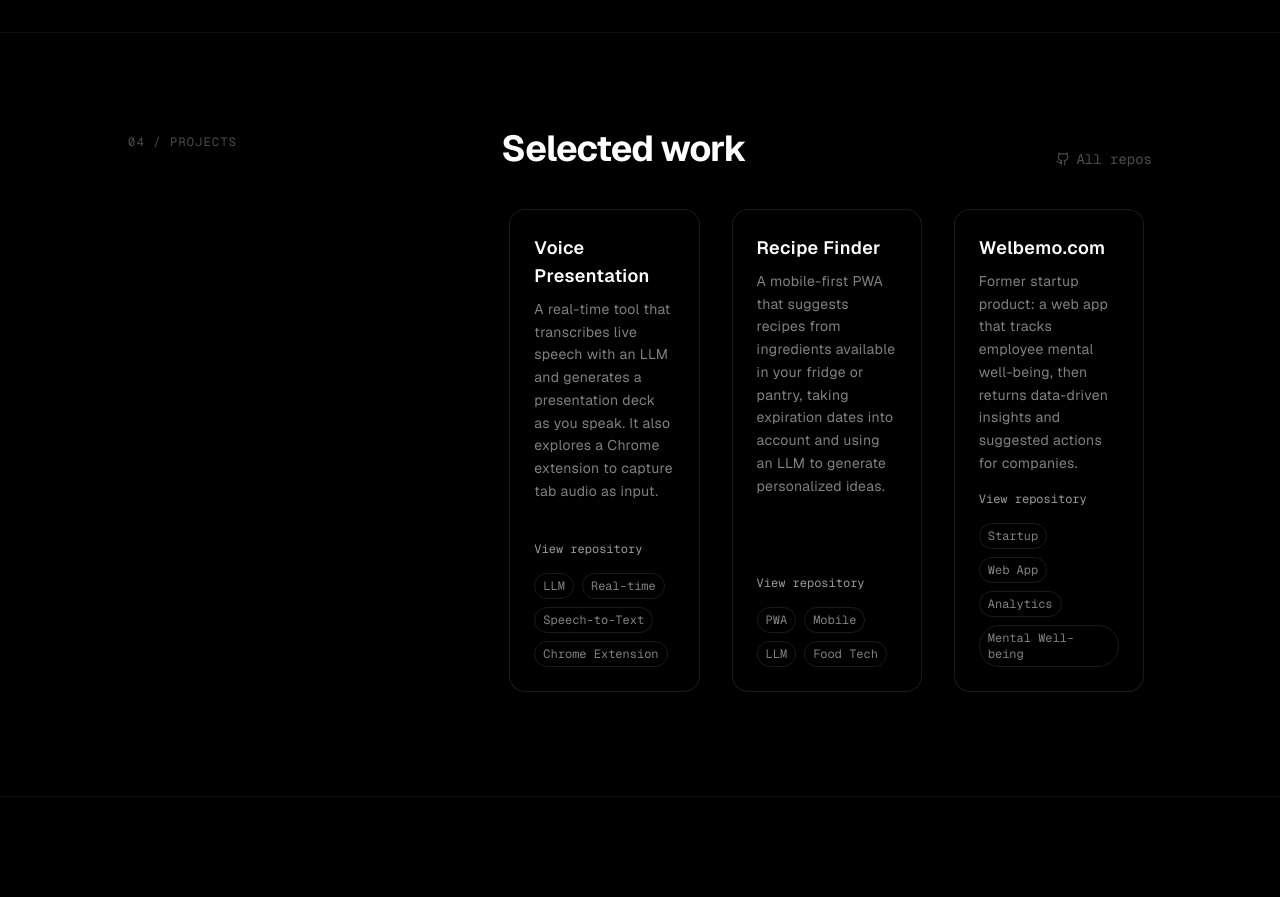
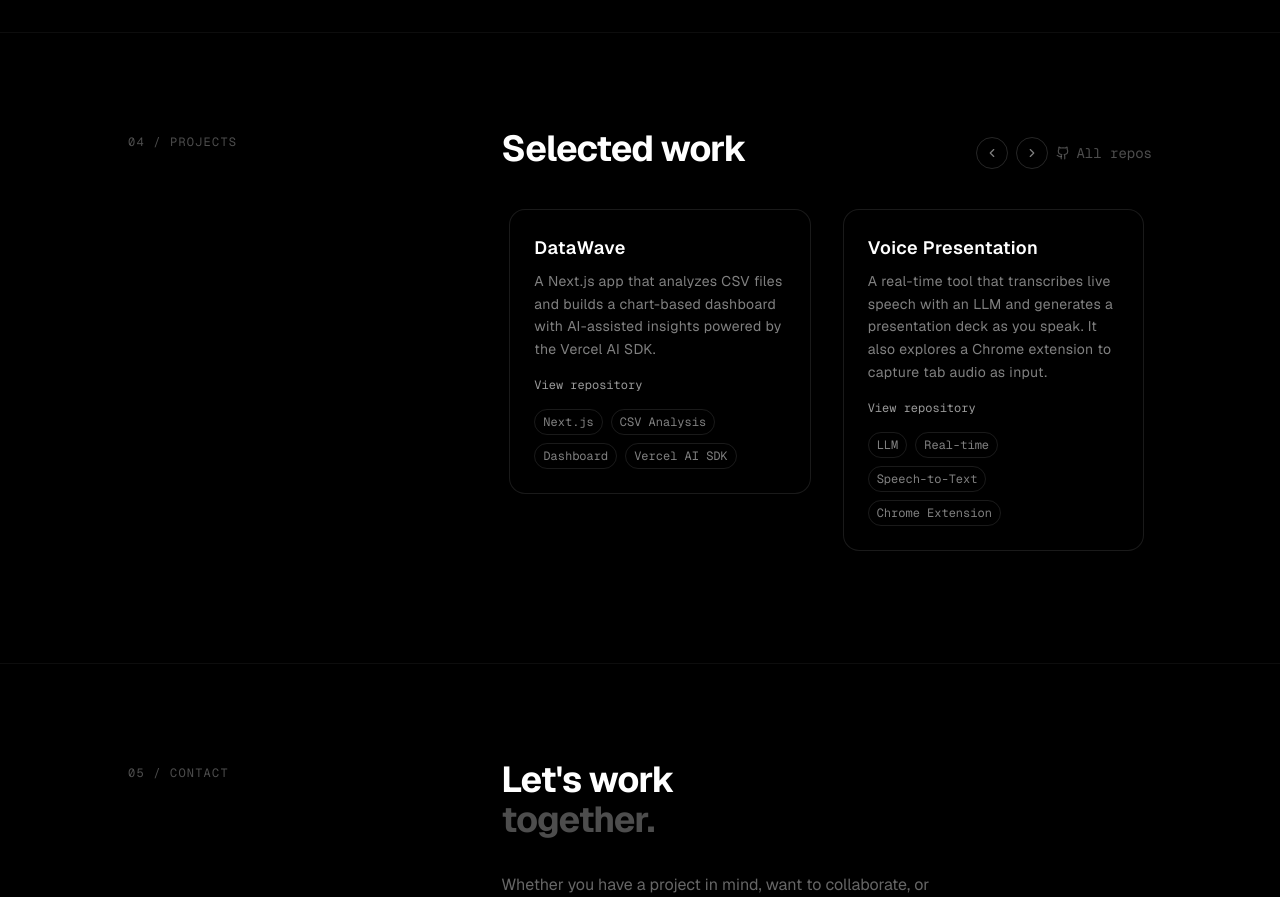
Before and after one commit to lorigr/lorenzo-portfolio, a Next.js app: page / in a window 1280 px wide. Shown: the part 3280-4177 px from the top of the page. Built offline with nearby package versions, Linux system fonts and the light colour scheme; no server answers.

Commit message:
feat: enhance Projects component with scrolling functionality and new project details

```diff
--- a/components/Projects.tsx
+++ b/components/Projects.tsx
@@ -1,11 +1,18 @@
 "use client";
 
-import { useRef } from "react";
+import { useEffect, useRef, useState } from "react";
 import { motion, useInView } from "framer-motion";
-import { Github } from "lucide-react";
+import { ChevronLeft, ChevronRight, Github } from "lucide-react";
 import { HoverEffect } from "@/components/ui/card-hover-effect";
 
 const projects = [
+  {
+    title: "DataWave",
+    description:
+      "A Next.js app that analyzes CSV files and builds a chart-based dashboard with AI-assisted insights powered by the Vercel AI SDK.",
+    link: "https://github.com/lorigr/datawave",
+    tags: ["Next.js", "CSV Analysis", "Dashboard", "Vercel AI SDK"],
+  },
   {
     title: "Voice Presentation",
     description:
@@ -25,13 +32,64 @@ const projects = [
     description:
       "Former startup product: a web app that tracks employee mental well-being, then returns data-driven insights and suggested actions for companies.",
     link: "https://github.com/lorigr/buddywork-landing",
+    titleLink: "https://buddywork-landing-inky.vercel.app/",
     tags: ["Startup", "Web App", "Analytics", "Mental Well-being"],
   },
 ];
 
 export default function Projects() {
   const ref = useRef<HTMLDivElement>(null);
+  const scrollContainerRef = useRef<HTMLDivElement>(null);
+  const [isHoveringCarousel, setIsHoveringCarousel] = useState(false);
   const inView = useInView(ref, { once: true, margin: "-80px" });
+
+  const getScrollStep = () => {
+    const container = scrollContainerRef.current;
+    if (!container) return 320;
+
+    const firstCard = container.firstElementChild as HTMLElement | null;
+    const gap = parseFloat(getComputedStyle(container).columnGap || "0") || 0;
+    if (!firstCard) return Math.max(container.clientWidth * 0.8, 280);
+
+    return firstCard.getBoundingClientRect().width + gap;
+  };
+
+  const scrollProjects = (direction: "left" | "right") => {
+    const container = scrollContainerRef.current;
+    if (!container) return;
+
+    const amount = getScrollStep();
+    const maxScrollLeft = container.scrollWidth - container.clientWidth;
+    const next =
+      direction === "left"
+        ? Math.max(container.scrollLeft - amount, 0)
+        : Math.min(container.scrollLeft + amount, maxScrollLeft);
+
+    container.scrollBy({
+      left: next - container.scrollLeft,
+      behavior: "smooth",
+    });
+  };
+
+  useEffect(() => {
+    const container = scrollContainerRef.current;
+    if (!container || isHoveringCarousel) return;
+
+    const interval = window.setInterval(() => {
+      const step = getScrollStep();
+      const maxScrollLeft = container.scrollWidth - container.clientWidth;
+      const next = container.scrollLeft + step;
+
+      if (next >= maxScrollLeft - 2) {
+        container.scrollTo({ left: 0, behavior: "smooth" });
+        return;
+      }
+
+      container.scrollTo({ left: next, behavior: "smooth" });
+    }, 3200);
+
+    return () => window.clearInterval(interval);
+  }, [isHoveringCarousel]);
 
   return (
     <section
@@ -48,7 +106,7 @@ export default function Projects() {
           </div>
 
           {/* Right content */}
-          <div ref={ref} className="flex flex-col gap-8">
+          <div ref={ref} className="min-w-0 flex flex-col gap-8">
             <div className="flex items-end justify-between">
               <motion.h2
                 initial={{ opacity: 0, y: 20 }}
@@ -59,26 +117,54 @@ export default function Projects() {
                 Selected work
               </motion.h2>
 
-              <motion.a
-                href="https://github.com/lorigr?tab=repositories"
-                target="_blank"
-                rel="noopener noreferrer"
+              <motion.div
                 initial={{ opacity: 0 }}
                 animate={inView ? { opacity: 1 } : {}}
                 transition={{ duration: 0.6, delay: 0.2 }}
-                className="flex items-center gap-1.5 text-sm text-white/30 hover:text-white transition-colors font-mono"
+                className="flex items-center gap-2"
               >
-                <Github size={14} />
-                All repos
-              </motion.a>
+                <button
+                  type="button"
+                  aria-label="Scroll projects left"
+                  onClick={() => scrollProjects("left")}
+                  className="inline-flex h-8 w-8 items-center justify-center rounded-full border border-white/15 text-white/50 hover:border-white/35 hover:text-white transition-colors"
+                >
+                  <ChevronLeft size={14} />
+                </button>
+                <button
+                  type="button"
+                  aria-label="Scroll projects right"
+                  onClick={() => scrollProjects("right")}
+                  className="inline-flex h-8 w-8 items-center justify-center rounded-full border border-white/15 text-white/50 hover:border-white/35 hover:text-white transition-colors"
+                >
+                  <ChevronRight size={14} />
+                </button>
+                <a
+                  href="https://github.com/lorigr?tab=repositories"
+                  target="_blank"
+                  rel="noopener noreferrer"
+                  className="flex items-center gap-1.5 text-sm text-white/30 hover:text-white transition-colors font-mono"
+                >
+                  <Github size={14} />
+                  All repos
+                </a>
+              </motion.div>
             </div>
 
             <motion.div
               initial={{ opacity: 0, y: 20 }}
               animate={inView ? { opacity: 1, y: 0 } : {}}
               transition={{ duration: 0.6, delay: 0.15 }}
+              className="w-full max-w-full overflow-hidden"
+              onMouseEnter={() => setIsHoveringCarousel(true)}
+              onMouseLeave={() => setIsHoveringCarousel(false)}
             >
-              <HoverEffect items={projects} />
+              <HoverEffect
+                items={projects}
+                horizontal
+                scrollRef={scrollContainerRef}
+                className="[scrollbar-width:none] [-ms-overflow-style:none] [&::-webkit-scrollbar]:hidden"
+              />
             </motion.div>
           </div>
         </div>
--- a/components/ui/card-hover-effect.tsx
+++ b/components/ui/card-hover-effect.tsx
@@ -7,28 +7,41 @@ import { cn } from "@/lib/utils";
 export const HoverEffect = ({
   items,
   className,
+  horizontal = false,
+  scrollRef,
 }: {
   items: {
     title: string;
     description: string;
     link?: string;
+    titleLink?: string;
     tags?: string[];
   }[];
   className?: string;
+  horizontal?: boolean;
+  scrollRef?: React.Ref<HTMLDivElement>;
 }) => {
   const [hoveredIndex, setHoveredIndex] = useState<number | null>(null);
 
   return (
     <div
+      ref={scrollRef}
       className={cn(
-        "grid grid-cols-1 md:grid-cols-2 lg:grid-cols-3 gap-4",
+        horizontal
+          ? "w-full max-w-full flex flex-nowrap gap-4 overflow-x-auto pb-2 snap-x snap-mandatory"
+          : "grid grid-cols-1 md:grid-cols-2 lg:grid-cols-3 gap-4",
         className,
       )}
     >
       {items.map((item, idx) => (
         <div
           key={idx}
-          className="relative group block p-2 h-full w-full"
+          className={cn(
+            "relative group block p-2 h-full",
+            horizontal
+              ? "flex-none w-full md:w-[calc((100%-1rem)/2)] snap-start"
+              : "w-full",
+          )}
           onMouseEnter={() => setHoveredIndex(idx)}
           onMouseLeave={() => setHoveredIndex(null)}
         >
@@ -48,7 +61,20 @@ export const HoverEffect = ({
             />
           )}
           <Card>
-            <CardTitle>{item.title}</CardTitle>
+            <CardTitle>
+              {item.titleLink ? (
+                <a
+                  href={item.titleLink}
+                  target="_blank"
+                  rel="noopener noreferrer"
+                  className="hover:text-white/80 transition-colors"
+                >
+                  {item.title}
+                </a>
+              ) : (
+                item.title
+              )}
+            </CardTitle>
             <CardDescription>{item.description}</CardDescription>
             {item.link && (
               <a
```
